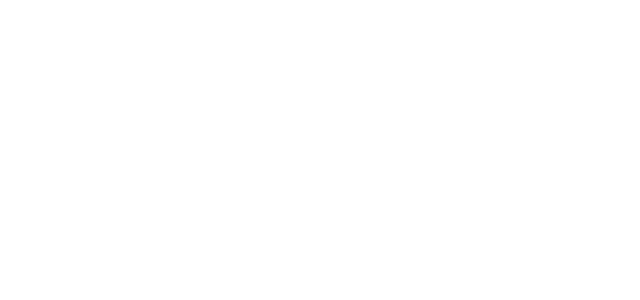
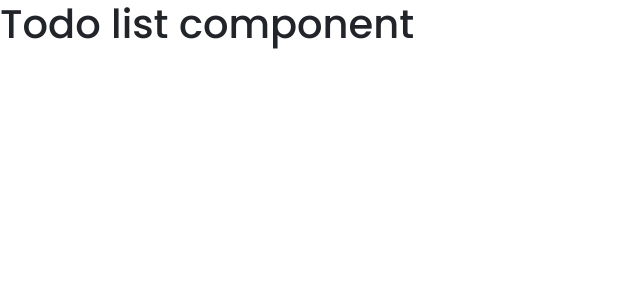
Before and after one commit to FE-32-BE-14/FE-32, a React (Vite) app: page /todo-list in a window 1280 px wide. Before the commit this address had no page. Shown: the top 300 px of the page, without its empty margins (0-640 px from the left). Built offline with nearby package versions, Linux system fonts and the light colour scheme.

Commit message:
add todolist page and route

```diff
--- a/src/App.jsx
+++ b/src/App.jsx
@@ -1,21 +1,23 @@
-import "./App.css"
-import { BrowserRouter as Router, Routes, Route } from "react-router-dom"
-import PageDonasi from "./pages/PageDonasi"
-import PagePembayaran from "./pages/PagePembayaran"
-import PageAcceptPembayaran from "./pages/PageAcceptPembayaran"
+import "./App.css";
+import { BrowserRouter as Router, Routes, Route } from "react-router-dom";
+import PageDonasi from "./pages/PageDonasi";
+import PagePembayaran from "./pages/PagePembayaran";
+import PageAcceptPembayaran from "./pages/PageAcceptPembayaran";
+import PageTodoList from "./pages/PageTodoList";
 
 function App() {
   return (
     <>
-    <Router>
-      <Routes>
-        <Route path="/" element={<PageDonasi/>}/>
-        <Route path="/pembayaran" element={<PagePembayaran/>}/>
-        <Route path="/accept" element={<PageAcceptPembayaran/>}/>
-      </Routes>
-    </Router>
+      <Router>
+        <Routes>
+          <Route path="/" element={<PageDonasi />} />
+          <Route path="/pembayaran" element={<PagePembayaran />} />
+          <Route path="/accept" element={<PageAcceptPembayaran />} />
+          <Route path="/todo-list" element={<PageTodoList />} />
+        </Routes>
+      </Router>
     </>
-  )
+  );
 }
 
-export default App
+export default App;
--- /dev/null
+++ b/src/pages/PageTodoList.jsx
@@ -0,0 +1,11 @@
+import TodoList from "../components/TodoList";
+
+function PageTodoList() {
+  return (
+    <div>
+      <TodoList />
+    </div>
+  );
+}
+
+export default PageTodoList;
```
